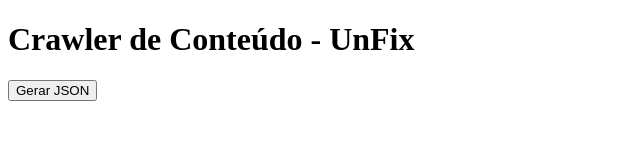
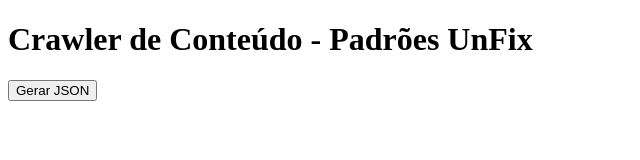
Before and after one commit to davifma/crawlers, a plain HTML site: page unfix-pattern-sets.html in a window 1280 px wide. Shown: the whole page, without its empty margins (0-640 px from the left). Drawn offline with Linux system fonts and the light colour scheme.

Commit message:
Update unfix-pattern-sets.html
alteração de texto

```diff
--- a/unfix-pattern-sets.html
+++ b/unfix-pattern-sets.html
@@ -5,7 +5,7 @@
   <title>Crawler de Conteúdo - UnFix</title>
 </head>
 <body>
-  <h1>Crawler de Conteúdo - UnFix</h1>
+  <h1>Crawler de Conteúdo - Padrões UnFix</h1>
   <button onclick="fetchAndParseUnfix()">Gerar JSON</button>
 
   <pre id="output"></pre>
```
